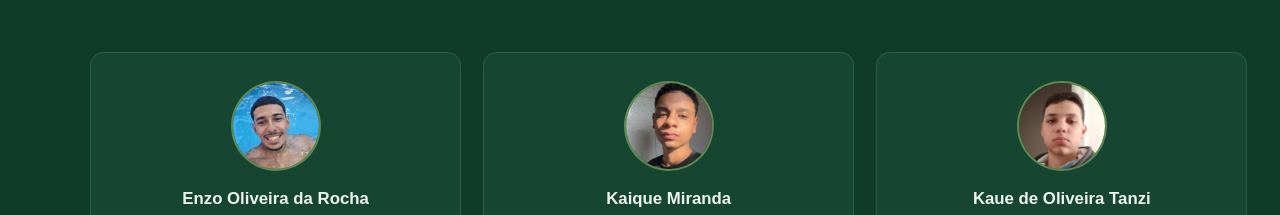
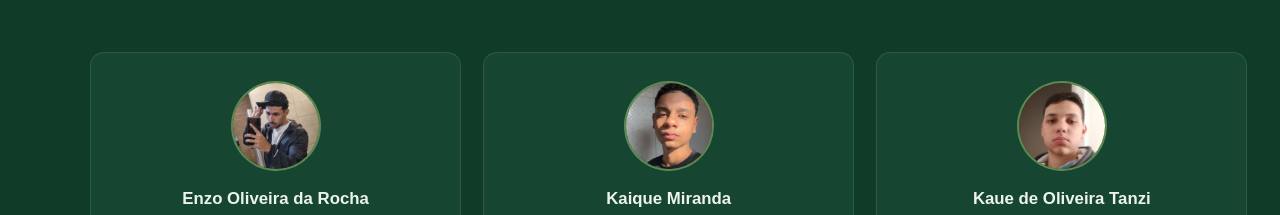
Before and after one commit to Enzo1rocha/Vitaly-Integrantes-Pagina, a plain HTML site: page index.html in a window 1280 px wide. Shown: the part 167-382 px from the top of the page. Drawn offline with Linux system fonts and the light colour scheme.

Commit message:
fix(image): trocando imagem do enzo

```diff
--- a/index.html
+++ b/index.html
@@ -220,7 +220,7 @@
                 name: "Enzo Oliveira da Rocha",
                 role: "Project Manager e Fullstack",
                 initials: "ER",
-                photo: "./assets/images/enzo.jpg",
+                photo: "./assets/images/enzo2.jpeg",
                 github: "https://github.com/Enzo1rocha",
                 linkedin: "https://www.linkedin.com/in/enzo1rocha/",
                 instagram: "https://www.instagram.com/enzo1rocha/"
```
Also changed, not shown: assets/images/enzo2.jpeg (added).
